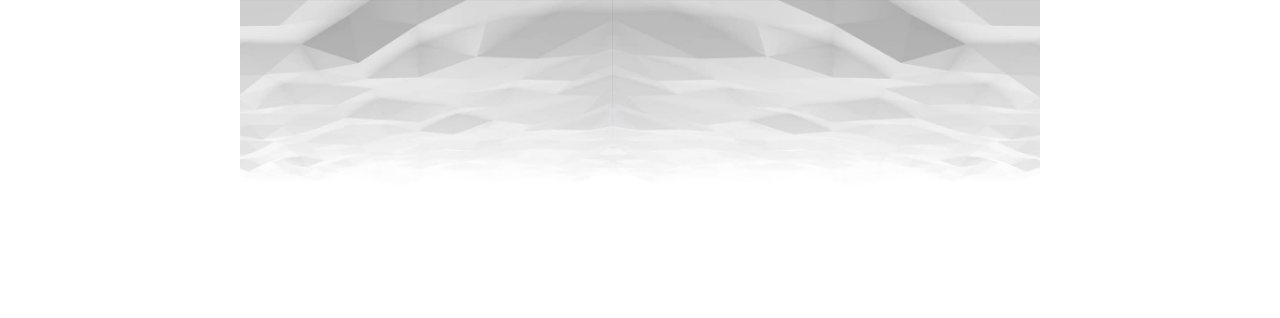
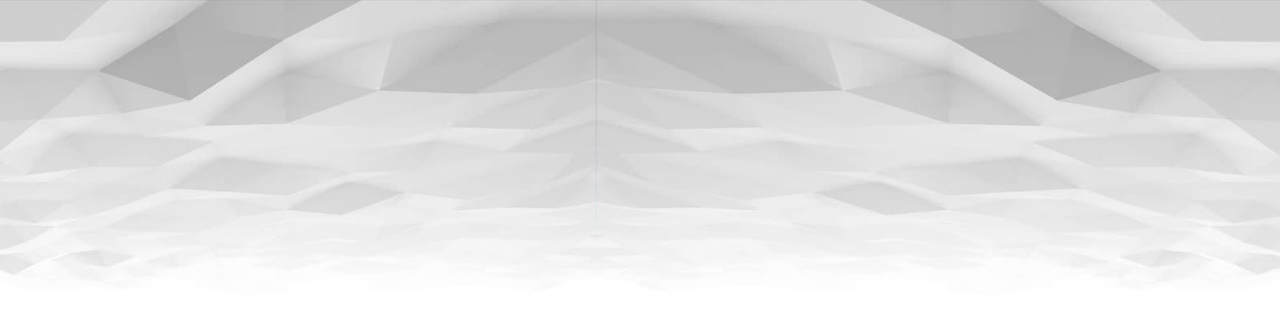
Before and after one commit to kaykf/html-css, a plain HTML site: page módulo 2/ex022/fundo005.html in a window 1280 px wide. Drawn offline with Linux system fonts and the light colour scheme.

Commit message:
mudei o size

```diff
--- a/módulo 2/ex022/fundo005.html
+++ b/módulo 2/ex022/fundo005.html
@@ -9,7 +9,7 @@
             height: 98vh;
             background-image: url(imagens/wallpaper005.jpg);
             background-repeat: no-repeat;
-            background-size: 100vh;
+            background-size: 100%;
             background-position: center top;
         }
     </style>
```
